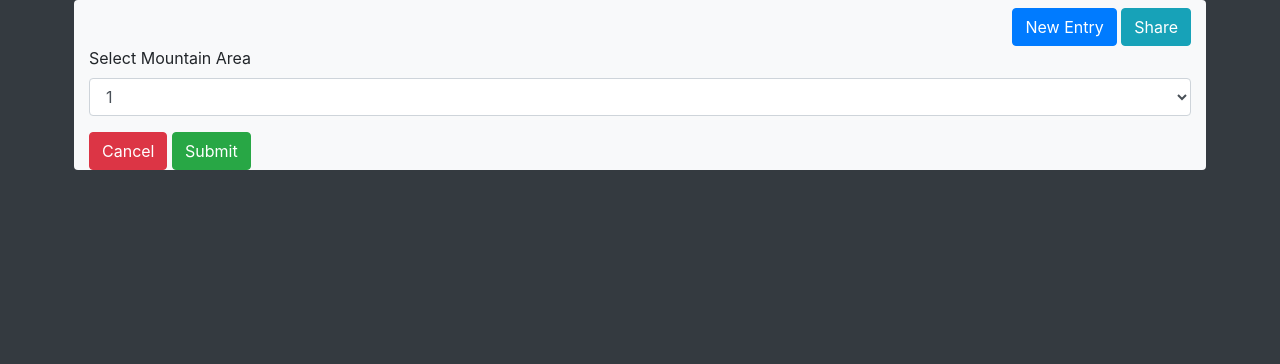
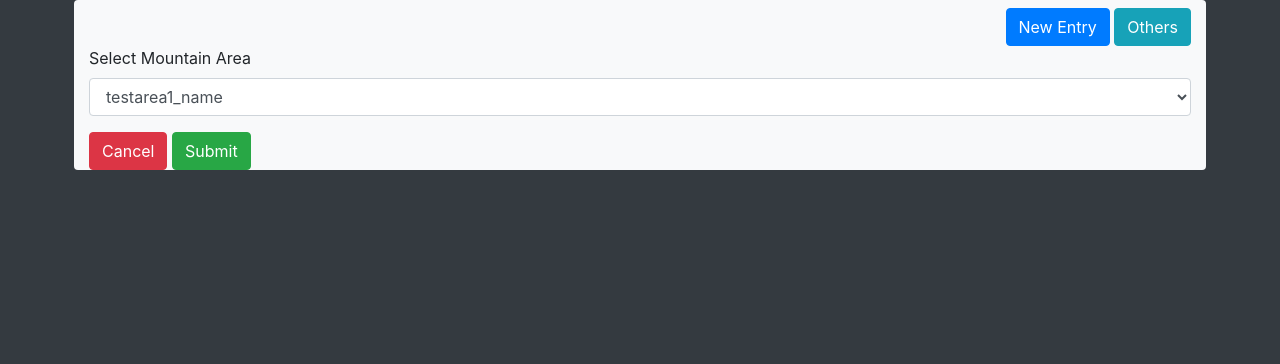
Before and after one commit to davebland/the-mountain-logbook, a Flask app: page /others in a window 1280 px wide. Shown: the part 56-420 px from the top of the page. Run offline with Flask 2, Linux system fonts and the light colour scheme; the visitor is signed in with stand-in values (Sample User, id 1); some libraries are stand-ins or nearby versions.

Commit message:
pass data to others page and handle form submission

```diff
--- a/app.py
+++ b/app.py
@@ -28,6 +28,11 @@ def get_records(record_id = None, user_id = None, area_id = None):
         return "YOU ARE REQUESTING RECORDS FOR USER %s FOR AREA %s" % (user_id, area_id)
     else:
         return "ERROR - No record_id, area_id or user_id supplied"
+
+def get_areas():
+    """ Connect to DB and return dict containing all area ids and names """
+    test_data = ({'area_id' : 'testarea1_id', 'area_name' : 'testarea1_name'}, {'area_id' : 'testarea2_id', 'area_name' : 'testarea2_name'}, {'area_id' : 'testarea3_id', 'area_name' : 'testarea3_name'})
+    return test_data
 
 # ROUTES (main)
 
@@ -84,7 +89,7 @@ def edit_record(record_id):
 def others():
     """ Generate page to view records submitted by others """
     if login_check():
-        return render_template('others.html')
+        return render_template('others.html', area_list=get_areas())
     return redirect( url_for('index') )
 
 # ROUTES (retrieve data)
@@ -95,11 +100,6 @@ def get():
     if login_check():
         return get_records(request.form['record_id'], request.form['user_id'], request.form['area_id'])
     return redirect( url_for('index') )
-
-@app.route('/get/areas')
-def get_areas():
-    """ Return all areas in DB """
-    return "REQUESTED LIST OF ALL AREAS"
 
 # ROUTES (create data)
 
--- a/templates/application-frame.html
+++ b/templates/application-frame.html
@@ -11,7 +11,7 @@
                     <!-- Nav Buttons -->
                     <nav>
                         <a href="{{ url_for('new') }}"><button type="button" class="btn btn-primary">New Entry</button></a>
-                        <button type="button" class="btn btn-info">Share</button>
+                        <a href="{{ url_for('others') }}"><button type="button" class="btn btn-info">Others</button></a>
                     </nav>
                 </div>
             </div>
--- a/templates/others.html
+++ b/templates/others.html
@@ -7,18 +7,24 @@
             <form onsubmit="return getAreaRecords(this);">
                 <div class="form-group">
                     <label for="exampleFormControlSelect1">Select Mountain Area</label>
-                    <select class="form-control" id="exampleFormControlSelect1" name="mountainarea">
-                        <option>1</option>
-                        <option>2</option>
-                        <option>3</option>
-                        <option>4</option>
-                        <option>5</option>
+                    <select class="form-control" id="exampleFormControlSelect1" name="area_id" required>
+                        <!-- If area list exists populate the select, otherwise display an error message -->
+                        {% if area_list %}
+                            {% for area in area_list %}
+                            <option value="{{ area.area_id }}">{{ area.area_name }}</option>
+                            {% endfor %}
+                        {% else %}
+                            <option disabled>Sorry, no areas found</option>
+                        {% endif %}
                     </select>
                 </div>
                 <button type="button" class="btn btn-danger">Cancel</button>
                 <button type="submit" class="btn btn-success">Submit</button>
             </form>
         </div>
+    </div>
+    <div class="row">
+        <div id="table-records"></div>
     </div>
 {% endblock %}
 {% block scripts %}
@@ -29,10 +35,12 @@
     });
 
     // Create ajax call to get records per area and update page
-    function getAreaRecords(area_id) {
-        console.log(area_id.mountainarea.value)
-        console.log($.post('{{ url_for("get_by_area") }}', area_id.mountainarea.value));
-        return false;
+    function getAreaRecords(areaForm) {
+        console.log(areaForm.area_id.value)
+        $.post("{{ url_for('get') }}", {'record_id' : '', 'user_id' : '', 'area_id' : areaForm.area_id.value}, function(result) {
+                        // If request for data successful then set contents of page
+                        $('#table-records').text(result)
+                })
     }
 </script>
 {% endblock %}
```
